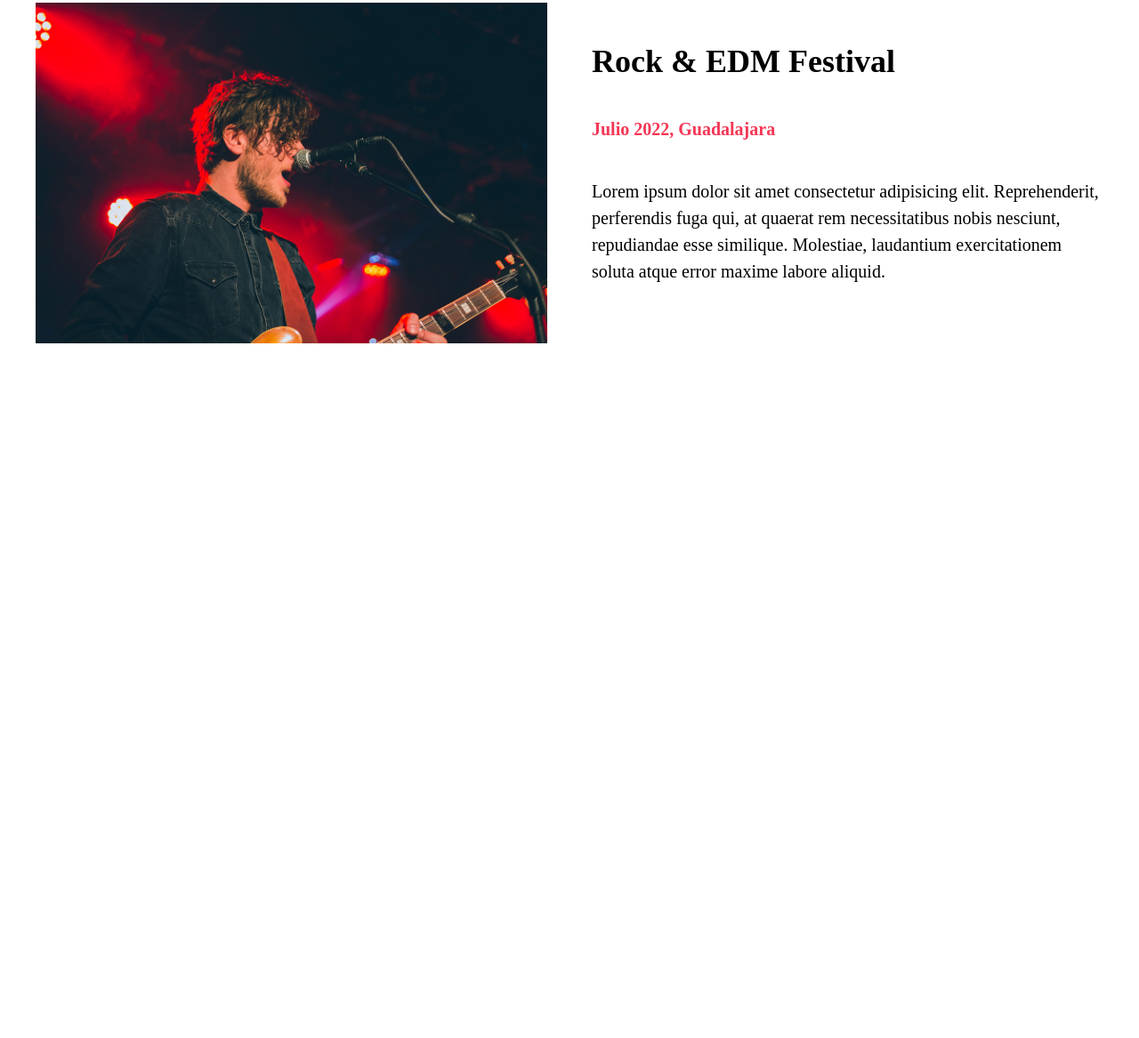
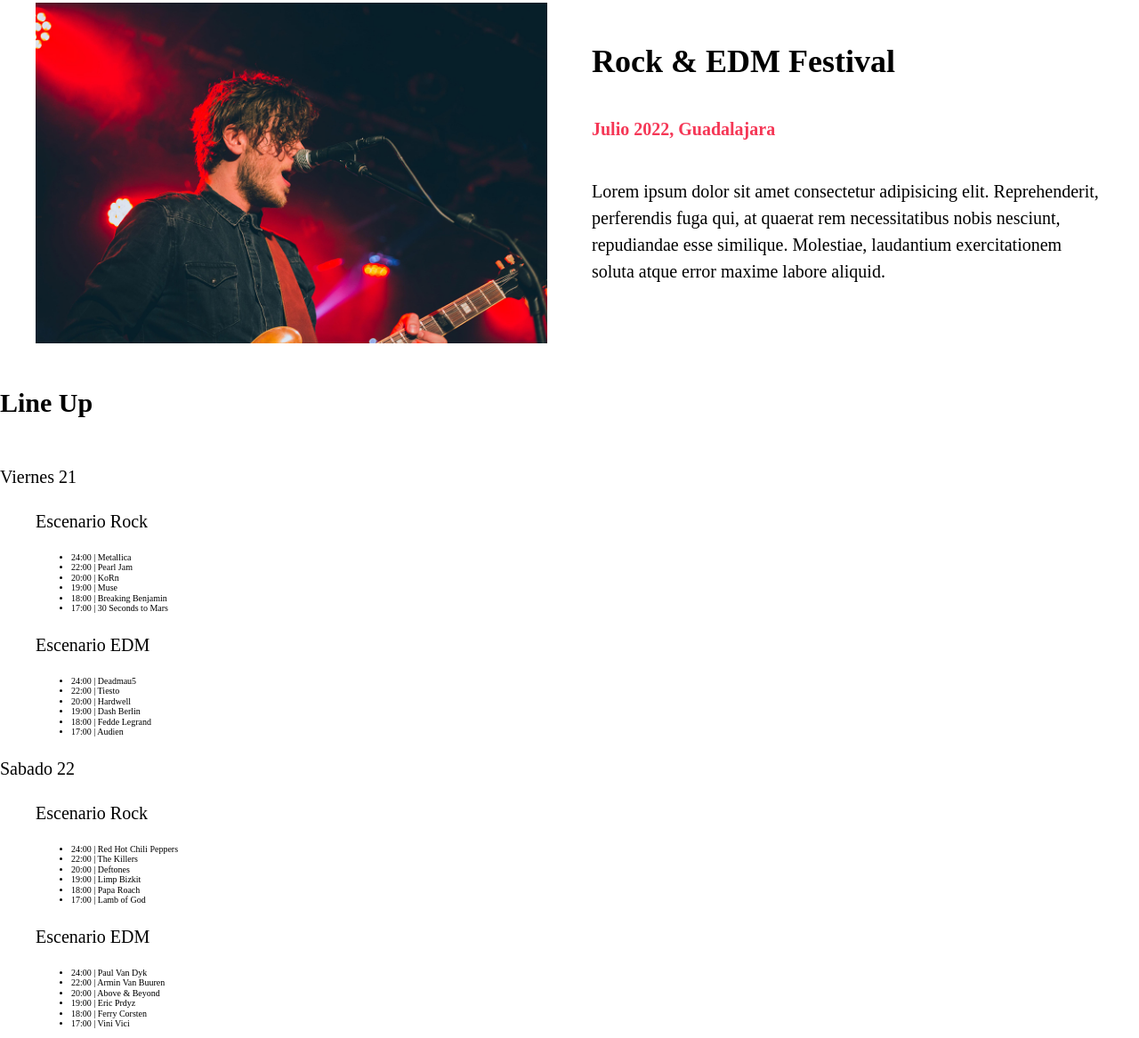
Before and after one commit to diegoe120/proyectoMusica, a website built with Vite: page index.html in a window 1280 px wide. Shown: the part 773-1940 px from the top of the page at 89% size. Before the commit the page ends 1209 px from the top, so only its background shows below. Built offline with nearby package versions, Linux system fonts and the light colour scheme.

Commit message:
version 0.1.7
Agregado en el index de section Line UP

```diff
--- a/index.html
+++ b/index.html
@@ -50,6 +50,117 @@
     </div>
   </section>
 
+  <section class="lineup">
+    <h3>Line Up</h3>
+
+    <p class="dia">Viernes 21</p>
+
+    <div class="escenarios-contenedor contenedor">
+      <div class="escenario rock bg-amarillo">
+        <p class="nombre-escenario">Escenario Rock</p>
+
+        <ul class="calendario">
+          <li>
+            24:00 | <span>Metallica</span>
+          </li>
+          <li>
+            22:00 | <span>Pearl Jam</span>
+          </li>
+          <li>
+            20:00 | <span>KoRn</span>
+          </li>
+          <li>
+            19:00 | <span>Muse</span>
+          </li>
+          <li>
+            18:00 | <span>Breaking Benjamin</span>
+          </li>
+          <li>
+            17:00 | <span>30 Seconds to Mars</span>
+          </li>
+        </ul>
+      </div>
+      <div class="escenario edm bg-verde">
+        <p class="nombre-escenario">Escenario EDM</p>
+
+        <ul class="calendario">
+          <li>
+            24:00 | <span>Deadmau5</span>
+          </li>
+          <li>
+            22:00 | <span>Tiesto</span>
+          </li>
+          <li>
+            20:00 | <span>Hardwell</span>
+          </li>
+          <li>
+            19:00 | <span>Dash Berlin</span>
+          </li>
+          <li>
+            18:00 | <span>Fedde Legrand</span>
+          </li>
+          <li>
+            17:00 | <span>Audien</span>
+          </li>
+        </ul>
+      </div>
+    </div>
+  </section>
+
+  <p class="dia">Sabado 22</p>
+
+  <div class="escenarios-contenedor contenedor">
+    <div class="escenario rock bg-verde">
+      <p class="nombre-escenario">Escenario Rock</p>
+
+      <ul class="calendario">
+        <li>
+          24:00 | <span>Red Hot Chili Peppers</span>
+        </li>
+        <li>
+          22:00 | <span>The Killers</span>
+        </li>
+        <li>
+          20:00 | <span>Deftones</span>
+        </li>
+        <li>
+          19:00 | <span>Limp Bizkit</span>
+        </li>
+        <li>
+          18:00 | <span>Papa Roach</span>
+        </li>
+        <li>
+          17:00 | <span>Lamb of God</span>
+        </li>
+      </ul>
+    </div>
+    <div class="escenario edm bg-amarillo">
+      <p class="nombre-escenario">Escenario EDM</p>
+
+      <ul class="calendario">
+        <li>
+          24:00 | <span>Paul Van Dyk</span>
+        </li>
+        <li>
+          22:00 | <span>Armin Van Buuren</span>
+        </li>
+        <li>
+          20:00 | <span>Above & Beyond</span>
+        </li>
+        <li>
+          19:00 | <span>Eric Prdyz</span>
+        </li>
+        <li>
+          18:00 | <span>Ferry Corsten</span>
+        </li>
+        <li>
+          17:00 | <span>Vini Vici</span>
+        </li>
+      </ul>
+    </div>
+  </div>
+  </section>
+
   <script type="module" src="/main.js"></script>
 </body>
 
```
